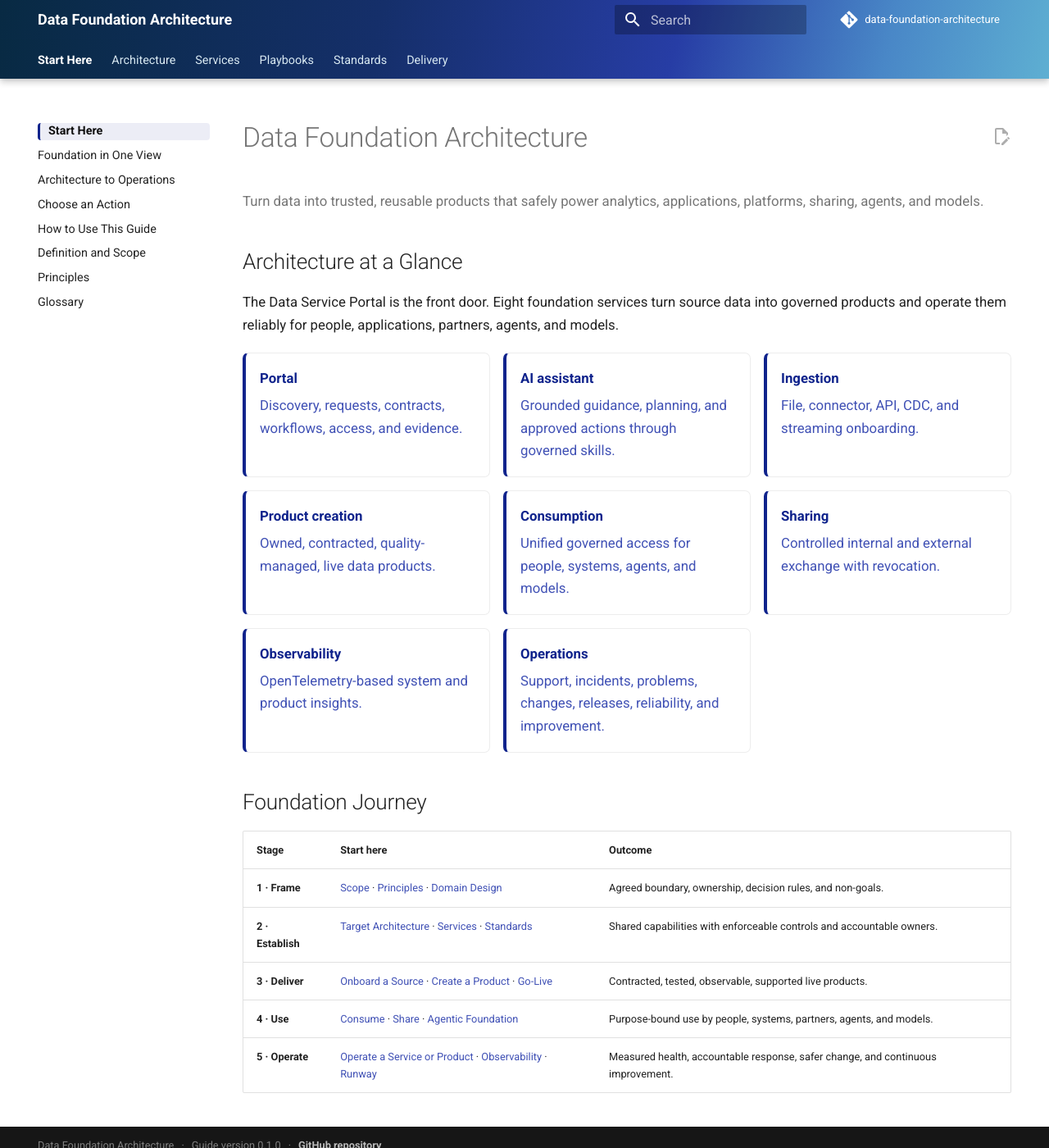
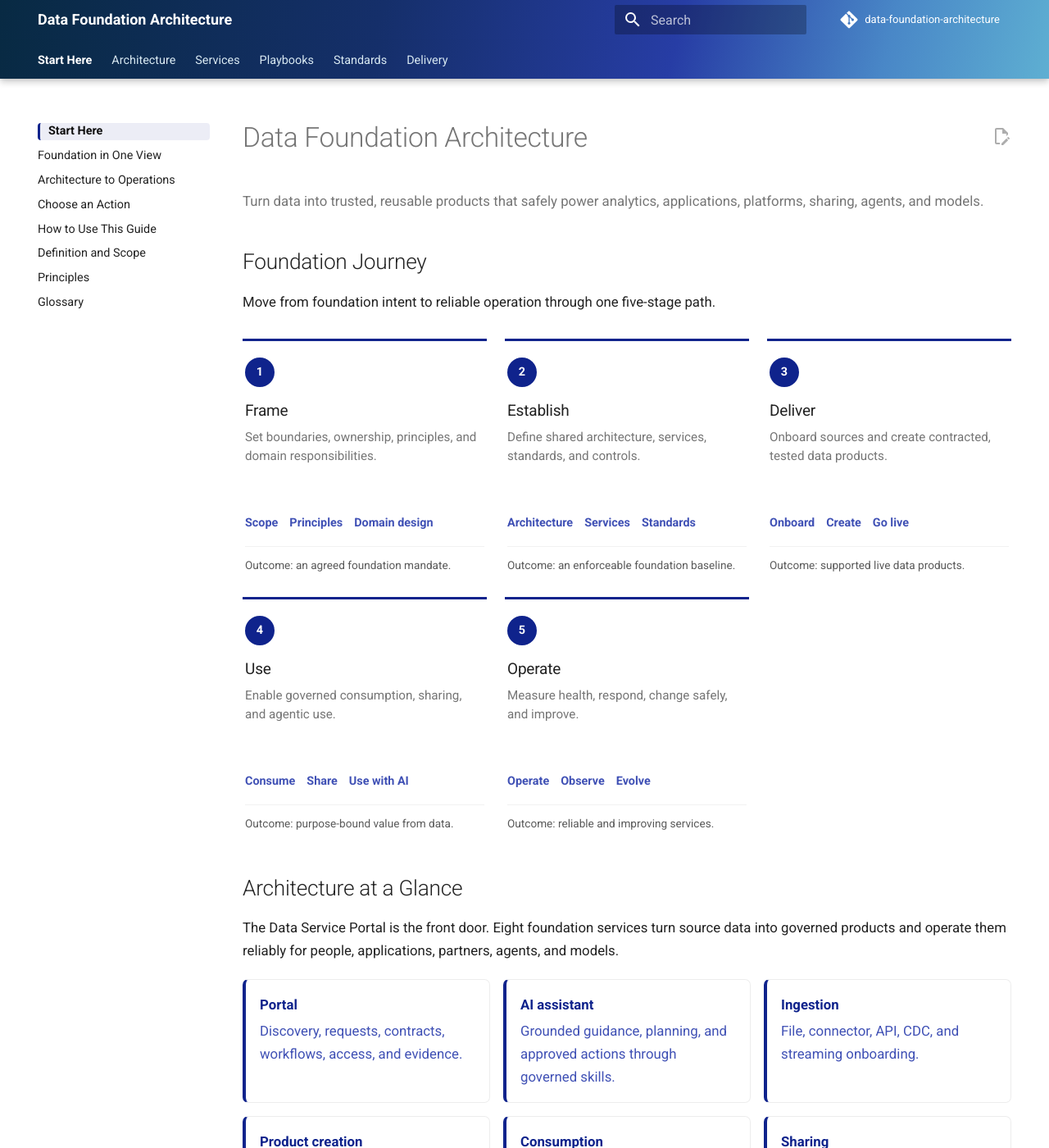
Before and after one commit to cong78/data-foundation-architecture, an MkDocs documentation site: the page built from docs/index.md, in a window 1280 px wide and 1400 px high. Shown: the whole window at 82% size. Built offline with MkDocs 1.6.1 and Material for MkDocs 9.7.7, drawn with Linux system fonts in a browser that asks for light colours; a script that is not in the unit is left out; comment, search, counter and statistics services are not loaded.

Commit message:
Refine homepage foundation journey

```diff
--- a/docs/assets/stylesheets/extra.css
+++ b/docs/assets/stylesheets/extra.css
@@ -85,6 +85,65 @@
 
 .brand-lockup span {
   color: var(--md-default-fg-color--light);
+}
+
+.journey-path {
+  display: grid;
+  grid-template-columns: repeat(auto-fit, minmax(11rem, 1fr));
+  gap: 1.4rem 1.1rem;
+  margin: 1.5rem 0 2.5rem;
+}
+
+.journey-stage {
+  position: relative;
+  border-top: 0.18rem solid #0f238c;
+  padding: 1rem 0.15rem 0;
+}
+
+.journey-stage > span {
+  display: grid;
+  place-items: center;
+  width: 1.8rem;
+  height: 1.8rem;
+  border-radius: 50%;
+  background: #0f238c;
+  color: #ffffff;
+  font-size: 0.72rem;
+  font-weight: 700;
+}
+
+.journey-stage h3 {
+  margin: 0.75rem 0 0.35rem;
+  font-size: 0.95rem;
+}
+
+.journey-stage p {
+  min-height: 4.4rem;
+  margin: 0;
+  color: var(--md-default-fg-color--light);
+  font-size: 0.76rem;
+  line-height: 1.5;
+}
+
+.journey-stage > div {
+  display: flex;
+  flex-wrap: wrap;
+  gap: 0.3rem 0.7rem;
+  margin: 0.8rem 0;
+}
+
+.journey-stage a {
+  font-size: 0.72rem;
+  font-weight: 700;
+}
+
+.journey-stage small {
+  display: block;
+  border-top: 1px solid var(--md-default-fg-color--lightest);
+  padding-top: 0.65rem;
+  color: var(--md-default-fg-color);
+  font-size: 0.68rem;
+  line-height: 1.45;
 }
 
 
@@ -365,6 +424,15 @@
 }
 
 @media screen and (max-width: 44.984375em) {
+  .journey-path {
+    grid-template-columns: 1fr;
+    gap: 1.6rem;
+  }
+
+  .journey-stage p {
+    min-height: 0;
+  }
+
   .architecture-rules {
     grid-template-columns: 1fr;
     gap: 1.4rem;
--- a/docs/index.md
+++ b/docs/index.md
@@ -4,6 +4,18 @@
   <div>
     <span>Turn data into trusted, reusable products that safely power analytics, applications, platforms, sharing, agents, and models.</span>
   </div>
+</div>
+
+## Foundation Journey
+
+Move from foundation intent to reliable operation through one five-stage path.
+
+<div class="journey-path">
+  <section class="journey-stage"><span>1</span><h3>Frame</h3><p>Set boundaries, ownership, principles, and domain responsibilities.</p><div><a href="foundation/definition-and-scope/">Scope</a><a href="foundation/principles/">Principles</a><a href="architecture/data-domain-design/">Domain design</a></div><small>Outcome: an agreed foundation mandate.</small></section>
+  <section class="journey-stage"><span>2</span><h3>Establish</h3><p>Define shared architecture, services, standards, and controls.</p><div><a href="architecture/target-architecture/">Architecture</a><a href="services/">Services</a><a href="standards/">Standards</a></div><small>Outcome: an enforceable foundation baseline.</small></section>
+  <section class="journey-stage"><span>3</span><h3>Deliver</h3><p>Onboard sources and create contracted, tested data products.</p><div><a href="playbooks/onboard-source/">Onboard</a><a href="playbooks/create-change-data-product/">Create</a><a href="playbooks/approve-product-go-live/">Go live</a></div><small>Outcome: supported live data products.</small></section>
+  <section class="journey-stage"><span>4</span><h3>Use</h3><p>Enable governed consumption, sharing, and agentic use.</p><div><a href="playbooks/consume-data-product/">Consume</a><a href="playbooks/share-data-product/">Share</a><a href="architecture/agentic-data-foundation/">Use with AI</a></div><small>Outcome: purpose-bound value from data.</small></section>
+  <section class="journey-stage"><span>5</span><h3>Operate</h3><p>Measure health, respond, change safely, and improve.</p><div><a href="playbooks/operate-service-product/">Operate</a><a href="architecture/observability-design/">Observe</a><a href="runway/">Evolve</a></div><small>Outcome: reliable and improving services.</small></section>
 </div>
 
 ## Architecture at a Glance
@@ -20,13 +32,3 @@ The Data Service Portal is the front door. Eight foundation services turn source
   <a class="foundation-card" href="services/data-observability-service/"><strong>Observability</strong>OpenTelemetry-based system and product insights.</a>
   <a class="foundation-card" href="services/data-foundation-operations-service/"><strong>Operations</strong>Support, incidents, problems, changes, releases, reliability, and improvement.</a>
 </div>
-
-## Foundation Journey
-
-| Stage | Start here | Outcome |
-| --- | --- | --- |
-| **1 · Frame** | [Scope](foundation/definition-and-scope.md) · [Principles](foundation/principles.md) · [Domain Design](architecture/data-domain-design.md) | Agreed boundary, ownership, decision rules, and non-goals. |
-| **2 · Establish** | [Target Architecture](architecture/target-architecture.md) · [Services](services/index.md) · [Standards](standards/index.md) | Shared capabilities with enforceable controls and accountable owners. |
-| **3 · Deliver** | [Onboard a Source](playbooks/onboard-source.md) · [Create a Product](playbooks/create-change-data-product.md) · [Go-Live](playbooks/approve-product-go-live.md) | Contracted, tested, observable, supported live products. |
-| **4 · Use** | [Consume](playbooks/consume-data-product.md) · [Share](playbooks/share-data-product.md) · [Agentic Foundation](architecture/agentic-data-foundation.md) | Purpose-bound use by people, systems, partners, agents, and models. |
-| **5 · Operate** | [Operate a Service or Product](playbooks/operate-service-product.md) · [Observability](architecture/observability-design.md) · [Runway](runway.md) | Measured health, accountable response, safer change, and continuous improvement. |
```
